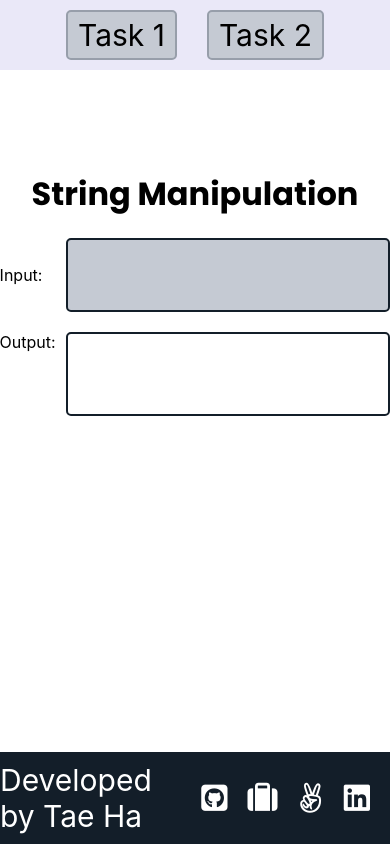
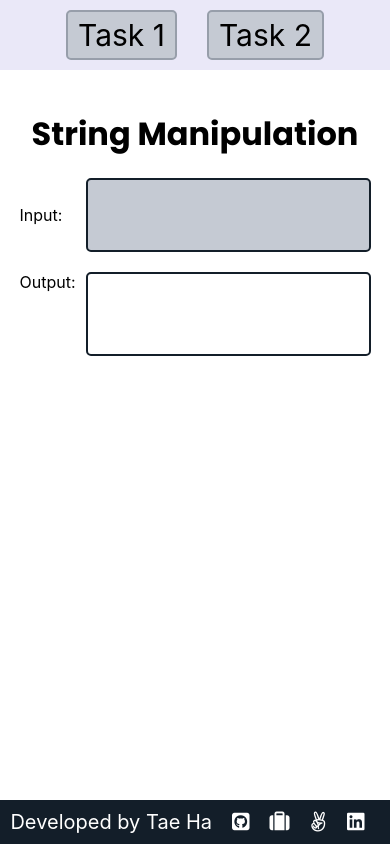
Before and after one commit to taeinha/pnp_tasks_taeha, a React (Create React App) app: page /pnp_tasks_taeha/task-two in a window 390 px wide. Built offline with nearby package versions, Linux system fonts and the light colour scheme.

Commit message:
Make more mobile friendly

```diff
--- a/src/styles/change_string.css
+++ b/src/styles/change_string.css
@@ -1,7 +1,7 @@
 .string-container {
-  max-width: 500px;
-  height: 500px;
+  max-width: 90%;
   margin-top: 100px;
+  margin-bottom: 100px;
   display: flex;
   flex-direction: column;
   font-size: 16px;
@@ -46,3 +46,9 @@
   border-radius: 5px;
   border: 2px solid var(--BLACK);
 }
+
+@media (max-width: 479px) {
+  .string-container {
+    margin-top: 40px;
+  }
+}
--- a/src/styles/dice.css
+++ b/src/styles/dice.css
@@ -1,7 +1,7 @@
 .dice-container {
   max-width: 500px;
-  height: 500px;
   margin-top: 100px;
+  margin-bottom: 100px;
   display: flex;
   align-items: center;
   flex-direction: column;
@@ -79,3 +79,9 @@
   background-color: var(--GREY);
   color: var(--WHITE);
 }
+
+@media (max-width: 479px) {
+  .dice-container {
+    margin-top: 40px;
+  }
+}
--- a/src/styles/footer.css
+++ b/src/styles/footer.css
@@ -31,3 +31,15 @@ ul.footer-container > a {
 .footer-icon {
   color: var(--WHITE);
 }
+
+@media (max-width: 479px) {
+  ul.footer-container {
+    font-size: 20px;
+    padding: 10px;
+  }
+
+  ul.footer-container > li:first-of-type {
+    margin-right: 20px;
+    padding-left: 5px;
+  }
+}
```
